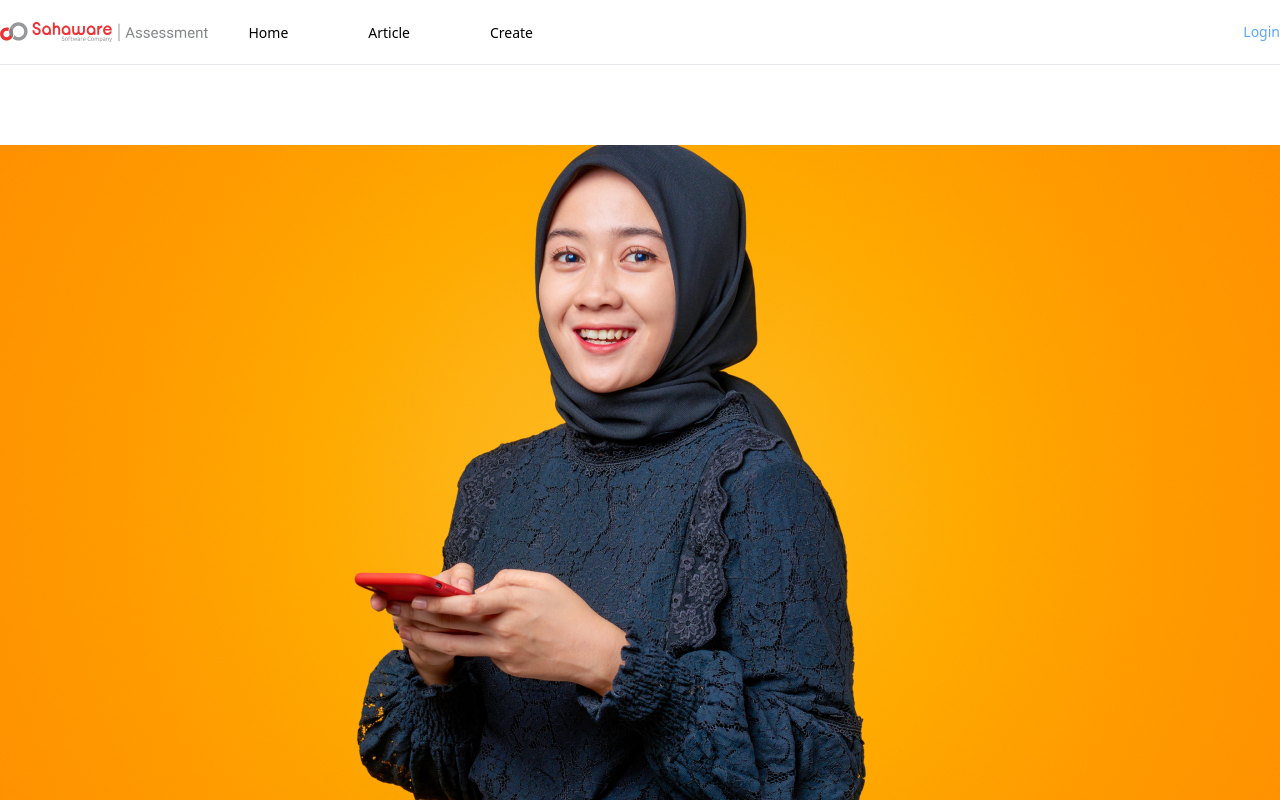
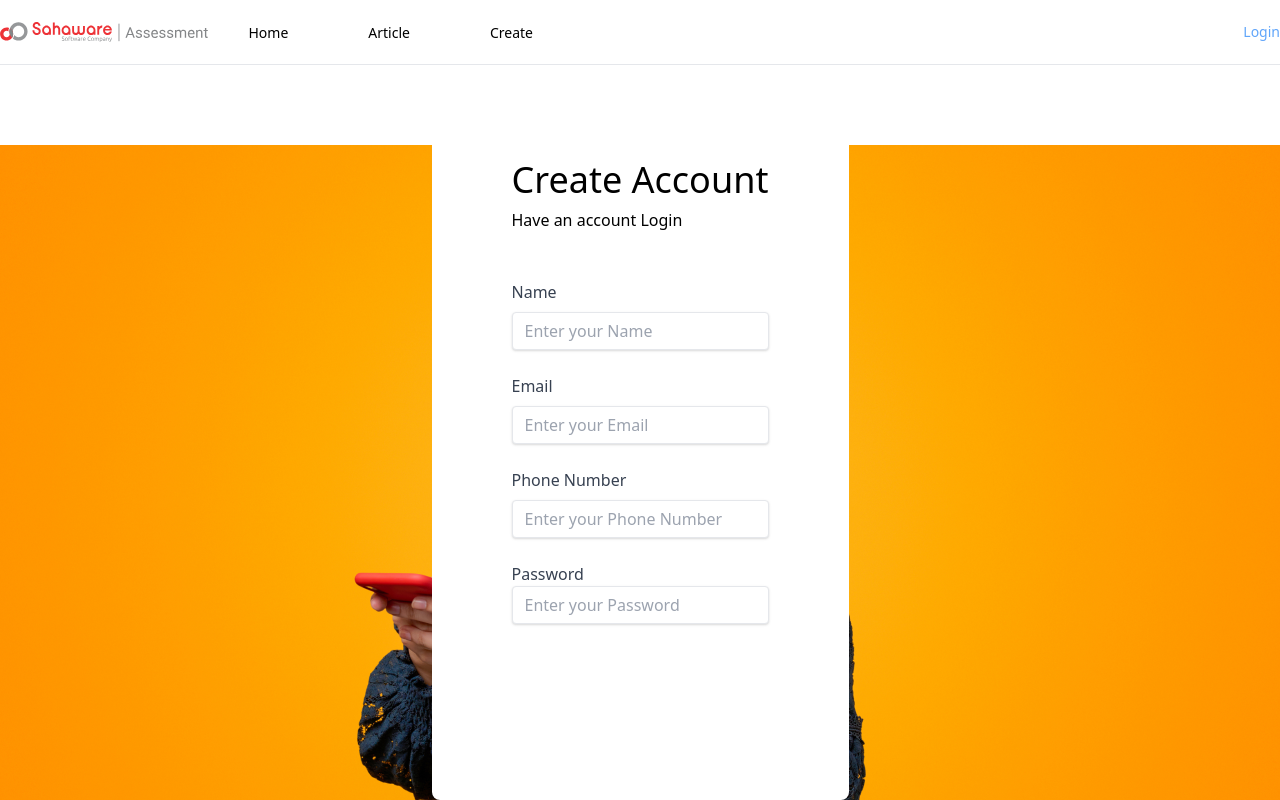
Before and after one commit to rizalfmaulana/fe-test, a Nuxt app: page / in a window 1280 px wide. Shown: the top 800 px of the page. Built offline with nearby package versions, Linux system fonts and the light colour scheme; no server answers.

Commit message:
feat: create register

```diff
--- /dev/null
+++ b/components/Register.vue
@@ -0,0 +1,68 @@
+<template>
+  <div
+    class="fixed top-0 left-0 right-0 bottom-0 flex justify-center bg-[#000000a6]"
+    @click="$emit('close-modal')"
+  >
+    <div
+      class="w-[500px] h-[500px] pt-20 mt-20 px-20 rounded-lg bg-white"
+      @click.stop
+    >
+      <h3 class="text-4xl">Create Account</h3>
+      <p class="mt-2">
+        Have an account <span class="text-[#ED3237]">Login</span>
+      </p>
+      <form class="mt-12">
+        <div class="mb-6">
+          <label class="block mb-2 text-gray-700 text-base" for="name">
+            Name
+          </label>
+          <input
+            class="shadow appearance-none border rounded w-full py-2 px-3 text-gray-700 leading-tight focus:outline-none focus:shadow-outline"
+            id="name"
+            type="text"
+            placeholder="Enter your Name"
+          />
+        </div>
+        <div class="mb-6">
+          <label class="block mb-2 text-gray-700 text-base" for="email">
+            Email
+          </label>
+          <input
+            class="shadow appearance-none border rounded w-full py-2 px-3 text-gray-700 leading-tight focus:outline-none focus:shadow-outline"
+            id="email"
+            type="email"
+            placeholder="Enter your Email"
+          />
+        </div>
+        <div class="mb-6">
+          <label class="block mb-2 text-gray-700 text-base" for="phone">
+            Phone Number
+          </label>
+          <input
+            class="shadow appearance-none border rounded w-full py-2 px-3 text-gray-700 leading-tight focus:outline-none focus:shadow-outline"
+            id="phone"
+            type="text"
+            placeholder="Enter your Phone Number"
+          />
+        </div>
+        <div class="mb-12">
+          <label class="block text-gray-700 text-base" for="password">
+            Password
+          </label>
+          <input
+            class="shadow appearance-none border rounded w-full py-2 px-3 text-gray-700 leading-tight focus:outline-none focus:shadow-outline"
+            id="password"
+            type="password"
+            placeholder="Enter your Password"
+          />
+        </div>
+        <button class="bg-[#ED3237] text-white py-3 px-4">Log in</button>
+      </form>
+    </div>
+  </div>
+</template>
+<script>
+export default {
+  name: "Register",
+};
+</script>
```
